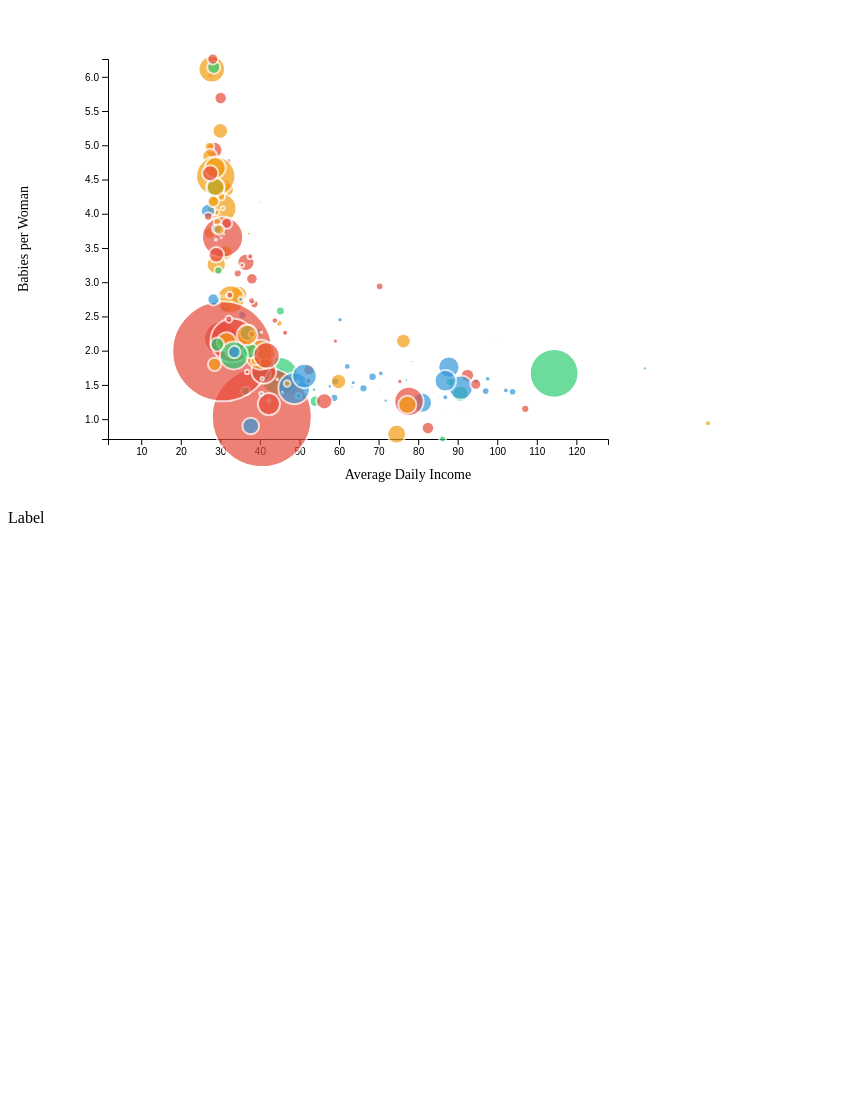
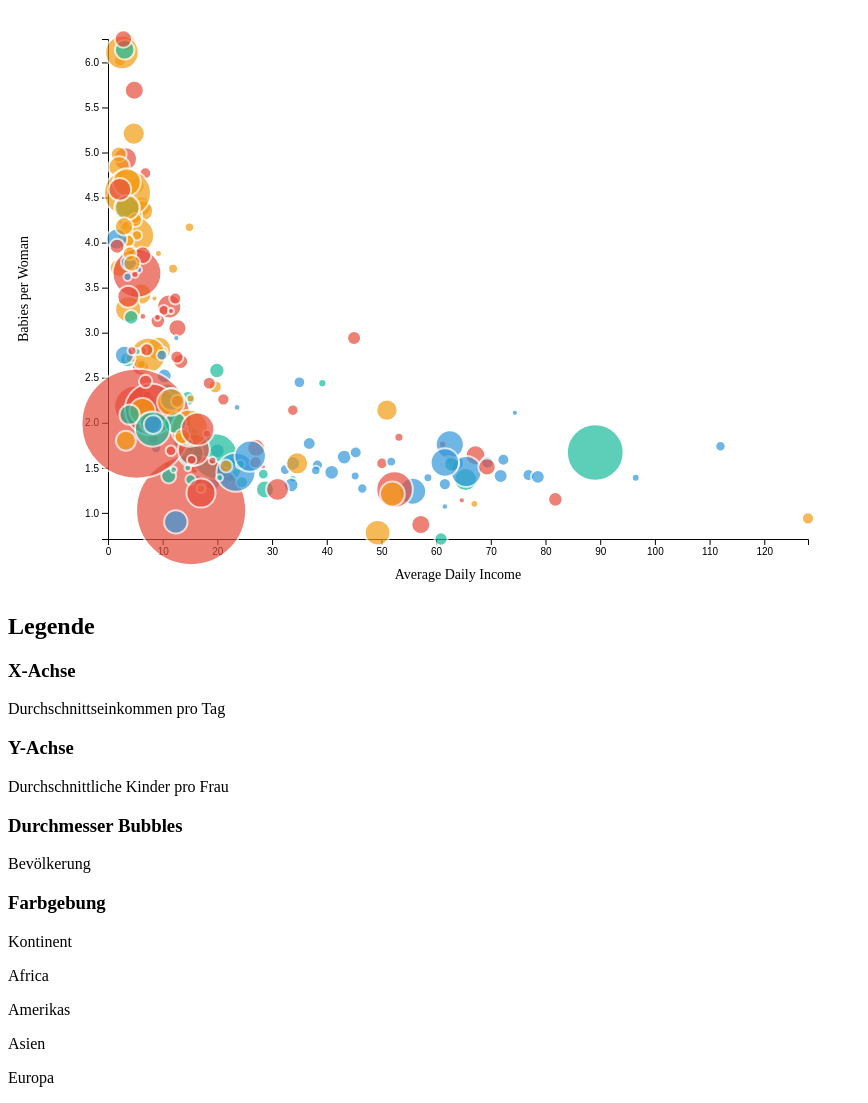
Before and after one commit to TimBLukas/ivis, a plain HTML site: page aufgabenblatt_2/aufgabe_3/index.html in a window 1280 px wide. Shown: the part 61-1164 px from the top of the page, without its empty margins (0-868 px from the left). Before the commit the page ends 800 px from the top, so only its background shows below. Drawn offline with nearby package versions, Linux system fonts and the light colour scheme.

Commit message:
graph für aufgabe 3 verbessert

```diff
--- a/aufgabenblatt_2/aufgabe_3/index.css
+++ b/aufgabenblatt_2/aufgabe_3/index.css
@@ -8,3 +8,28 @@
 .title-container {
     margin-top: 20px;
 }
+
+.tooltip {
+  color: red
+}
+
+.tooltip-country {
+  font-size: 15px;
+  color: red;
+}
+
+.tooltip-continent {
+
+}
+
+.tooltip-avg-income {
+
+}
+
+.tooltip-population {
+
+}
+
+.tooltip-fertility {
+
+}
--- a/aufgabenblatt_2/aufgabe_3/index.html
+++ b/aufgabenblatt_2/aufgabe_3/index.html
@@ -15,14 +15,49 @@
     <div class="title-container">
       <h1>Aufgabenblatt 2 - Visualisierung</h1>
     </div>
-    <div class="visualisation-container">
+    <div id="visualisation-container">
       <!-- Visualisierung (wird mit d3 befüllt) -->
-      <svg id="my-dataviz"></svg>
+      <svg id="datavisualisierung"></svg>
     </div>
     <div class="legend-container">
-      <div class="color-legend">
-        <div class="color-representation"></div>
-        <p>Label</p>
+      <div class="info-panel">
+        <h2>Legende</h2>
+        <div class="info-content">
+          <div class="info-item">
+            <h3>X-Achse</h3>
+            <p>Durchschnittseinkommen pro Tag</p>
+          </div>
+          <div class="info-item">
+            <h3>Y-Achse</h3>
+            <p>Durchschnittliche Kinder pro Frau</p>
+          </div>
+          <div class="info-item">
+            <h3>Durchmesser Bubbles</h3>
+            <p>Bevölkerung</p>
+          </div>
+          <div class="info-item">
+            <h3>Farbgebung</h3>
+            <p>Kontinent</p>
+            <div class="continent-options">
+              <div class="continent-option">
+                <div class="color-demo"></div>
+                <p class="continent-label">Africa</p>
+              </div>
+              <div class="continent-option">
+                <div class="color-demo"></div>
+                <p class="continent-label">Amerikas</p>
+              </div>
+              <div class="continent-option">
+                <div class="color-demo"></div>
+                <p class="continent-label">Asien</p>
+              </div>
+              <div class="continent-option">
+                <div class="color-demo"></div>
+                <p class="continent-label">Europa</p>
+              </div>
+            </div>
+          </div>
+        </div>
       </div>
     </div>
 
--- a/aufgabenblatt_2/aufgabe_3/main.js
+++ b/aufgabenblatt_2/aufgabe_3/main.js
@@ -1,4 +1,4 @@
-function parseNumber(num) {
+function parsePopulation(num) {
   var lastChar = num.slice(-1);
   if (lastChar == "B") {
     return parseFloat(num.substring(0, num.length - 1)) * 1_000_000_000;
@@ -14,8 +14,8 @@ function parseNumber(num) {
 d3.csv("gapminder.csv").then(
   function (dataset) {
     // Konstanten für Größen Angaben definierej
-    const svgWidth = 600;
-    const svgHeight = 400;
+    const svgWidth = 700;
+    const svgHeight = 500;
     const margin = {
       top: 20,
       right: 30,
@@ -34,15 +34,15 @@ d3.csv("gapminder.csv").then(
     let minY = d3.min(dataset, (d) => parseFloat(d[yParam]));
     let maxY = d3.max(dataset, (d) => parseFloat(d[yParam]));
 
-    let minR = d3.min(dataset, (d) => parseNumber(d[rParam]));
-    let maxR = d3.max(dataset, (d) => parseNumber(d[rParam]));
+    let minR = d3.min(dataset, (d) => parsePopulation(d[rParam]));
+    let maxR = d3.max(dataset, (d) => parsePopulation(d[rParam]));
 
-    console.log(minX);
-    console.log(maxX);
-    console.log(minY);
-    console.log(maxY);
-    console.log(minR);
-    console.log(maxR);
+    console.log("Min. Wert x:" + minX);
+    console.log("Max. Wert x:" + maxX);
+    console.log("Min. Wert y:" + minY);
+    console.log("Max. Wert y:" + maxY);
+    console.log("Min. Wert r:" + minR);
+    console.log("Max. Wert r:" + maxR);
 
     // Farbscale für die Bubbles basierend auf den Spalte world_4region
     let colorInt = d3
@@ -52,8 +52,6 @@ d3.csv("gapminder.csv").then(
         "#e74c3c",
         "#3498db",
         "#f39c12",
-        "#2ecc71",
-        "#9b59b6",
         "#1abc9c",
       ]);
 
@@ -66,21 +64,21 @@ d3.csv("gapminder.csv").then(
     // X-Skala basierend auf dem ermittelten minX und maxX Wert
     let scaleX = d3
       .scaleLinear()
-      .domain([minX, maxX])
-      .range([margin.left, svgWidth]);
+      .domain([0, maxX])
+      .range([0, svgWidth]);
 
     // Y-Skala basierend auf dem ermittelten minY und maxY Wert
     let scaleY = d3
       .scaleLinear()
       .domain([minY, maxY])
-      .range([svgHeight, margin.top]);
+      .range([svgHeight, 0]);
 
-    let scaleR = d3.scaleSqrt().domain([minR, maxR]).range([0, 50]);
+    let scaleR = d3.scaleSqrt().domain([minR, maxR]).range([3, 55]);
 
     // Skalen zur SVG hinzufügen
     svg
       .append("g")
-      .attr("transform", "translate(0," + (svgHeight + margin.top) + ")")
+      .attr("transform", "translate(" + margin.left + "," + (svgHeight + margin.top) + ")")
       .call(d3.axisBottom(scaleX));
 
     // X-Achsenbeschriftung
@@ -107,21 +105,28 @@ d3.csv("gapminder.csv").then(
       .style("font-size", "14px")
       .text(yParam);
 
-    var tooltip = d3
-      .select("#my-dataviz")
-      .append("div")
-      .style("opacity", 0)
-      .attr("class", "tooltip")
+    var tooltip = d3.select("#visualisation-container")
+      .append("div") // <-- ÄNDERUNG: div statt rect
+      .attr("class", "tooltip") // Gib ihm eine Klasse zum Stylen
+      .style("opacity", 0) // Starte unsichtbar
+      .style("position", "absolute") // Wichtig, damit wir es frei positionieren können
       .style("background-color", "black")
       .style("border-radius", "5px")
       .style("padding", "10px")
-      .style("color", "white");
+      .style("color", "white")
+      .style("pointer-events", "none");
 
     let showTooltip = function (event, d) {
       tooltip.transition().duration(200);
       tooltip
         .style("opacity", 1)
-        .html("Tooltip")
+        .html(`
+        <div class="tooltip-country">${d["country"]}</div>
+        <div class="tooltip-continent">Kontinent: ${d["world_4region"]}</div>
+        <div class="tooltip-avg-income">Tägliches Einkommen: $${d["Average Daily Income"]}</div>
+        <div class="tooltip-population">Bevölkerung: ${d["Population"]}</div>
+        <div class="tooltip-fertility">Kinder pro Mutter: ${d["Babies per Woman"]}</div>
+        `,)
         .style("left", event.pageX + 30 + "px")
         .style("top", event.pageY + 30 + "px");
     };
@@ -147,7 +152,7 @@ d3.csv("gapminder.csv").then(
       .attr("class", "bubbles")
       .attr("cx", (d) => scaleX(parseFloat(d[xParam])))
       .attr("cy", (d) => scaleY(parseFloat(d[yParam])))
-      .attr("r", (d) => scaleR(parseNumber(d[rParam])))
+      .attr("r", (d) => scaleR(parsePopulation(d[rParam])))
       .style("fill", (d) => colorInt(d[colorParam]))
       .style("opacity", 0.7)
       .on("mouseover", showTooltip)
```
Also changed, not shown: 1 other file.
